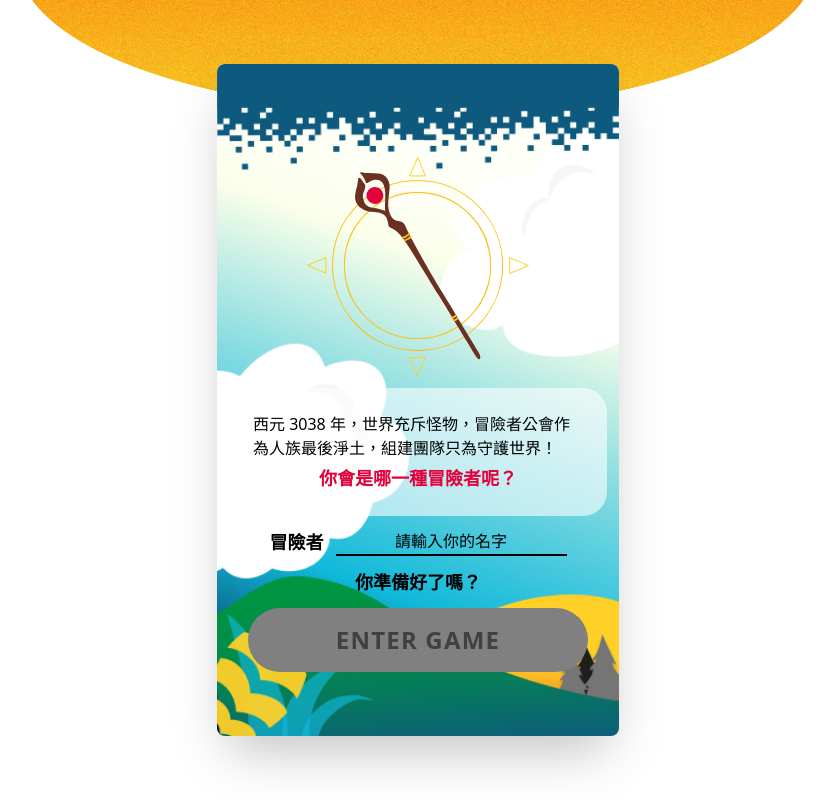
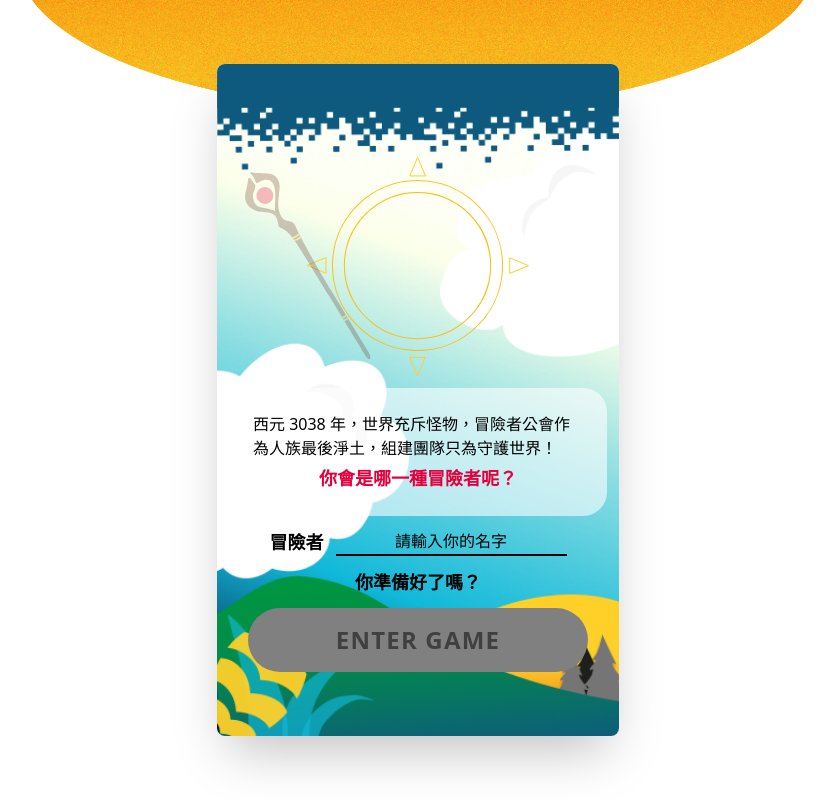
Before and after one commit to dna-org-tw/dna-conf-2024-disc, a Next.js app: page / in a window 1280 px wide. Both pictures are taken after a click on the link "START". Shown: the whole page, without its empty margins (222-1057 px from the left). Built offline with nearby package versions, Linux system fonts and the light colour scheme.

Commit message:
Fix Weapon

```diff
--- a/app/ResPage/CharTemplate.tsx
+++ b/app/ResPage/CharTemplate.tsx
@@ -215,7 +215,7 @@
   useEffect(() => {
     setTimeout(() => {
       setIsLoading(false);
-    }, 3000);
+    }, 2000);
     return () => {
       localStorage.removeItem("playerName");
     };
--- a/app/components/intro/WeaponBlock.tsx
+++ b/app/components/intro/WeaponBlock.tsx
@@ -23,7 +23,7 @@
     <div className="h-[220px] w-[225px] mt-20">
       <div className="h-[220px] flex items-center justify-center bg-[url('/images/light-circle.svg')] bg-no-repeat">
         <div
-          className={`flex items-center justify-center animate-[weaponFadeInOut_6s_linear_infinite]`}
+          className={`flex items-center justify-center animate-[weaponFadeInOut_3s_linear_infinite]`}
         >
           <Image
             src={images[currentImageIndex]}
```
